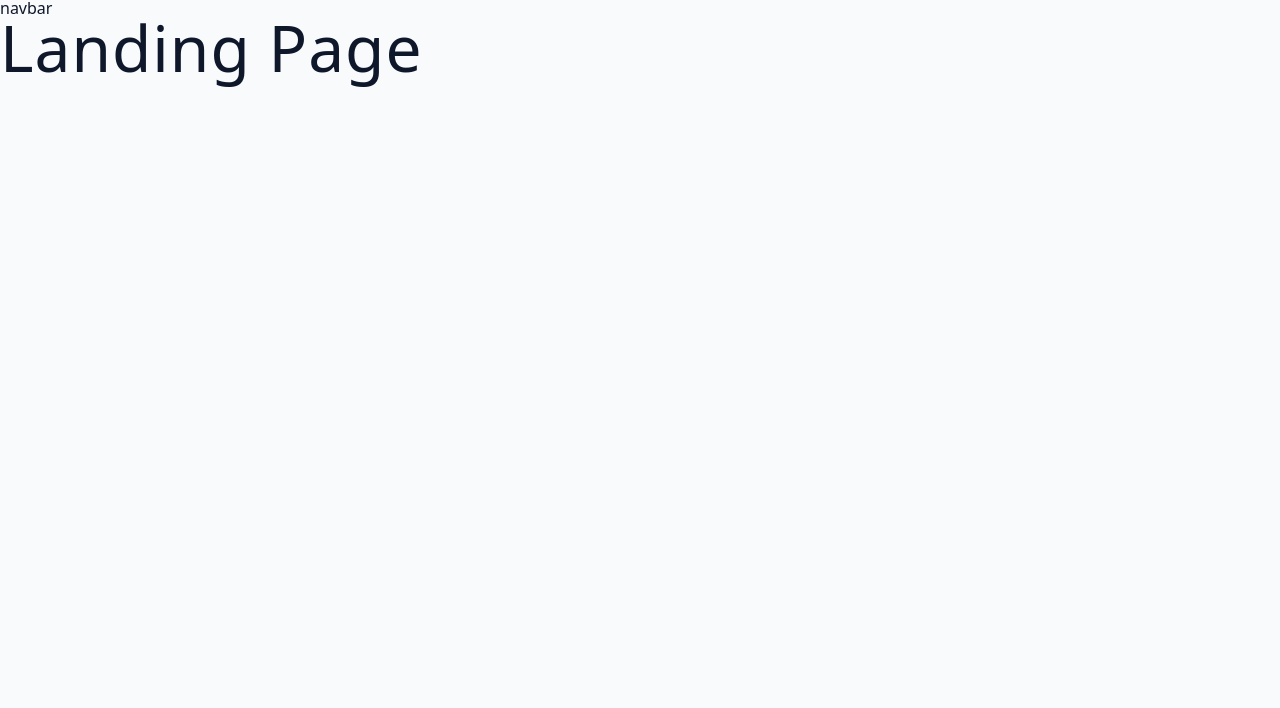
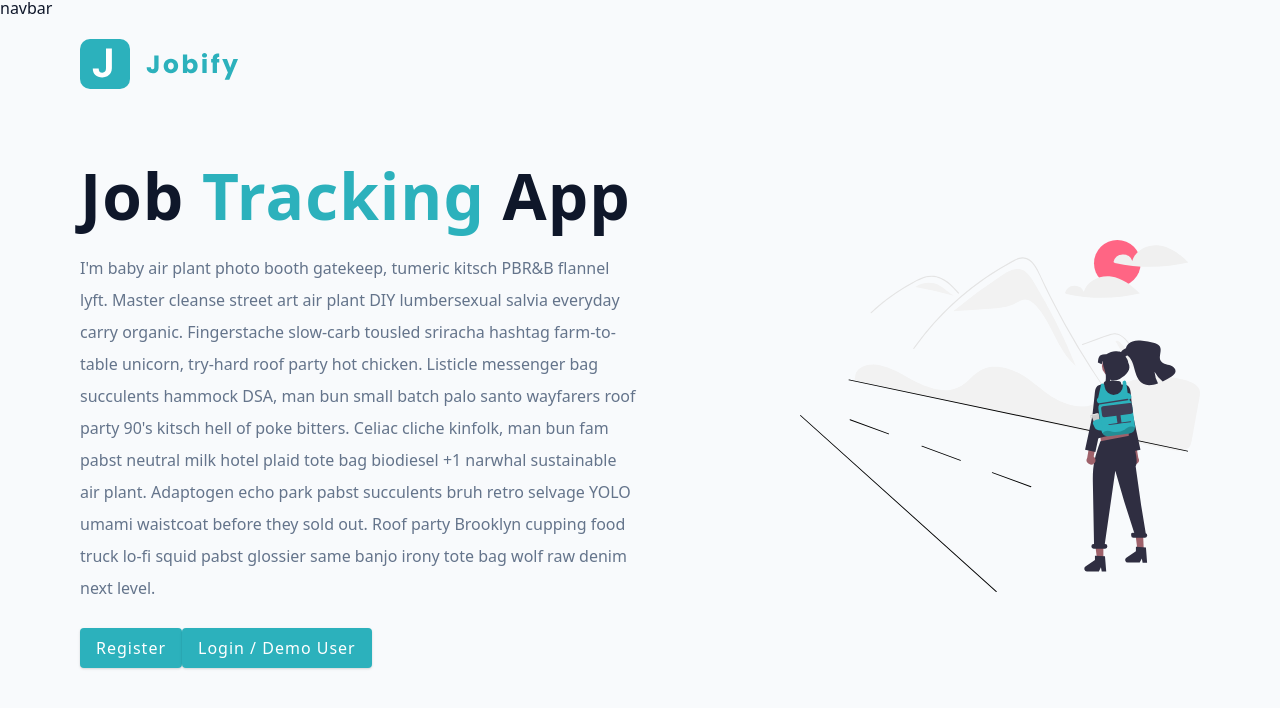
Before and after one commit to oiat11/mern-jobify, a React app in the folder client/: page / in a window 1280 px wide. Shown: the top 708 px of the page. Built offline with nearby package versions, Linux system fonts and the light colour scheme; the HTML template or start-up script is replaced by a standard one.

Commit message:
implemented the elements in landing page, linked the buttons to register and login page

```diff
--- a/client/package.json
+++ b/client/package.json
@@ -12,7 +12,8 @@
   "dependencies": {
     "react": "^18.3.1",
     "react-dom": "^18.3.1",
-    "react-router-dom": "^6.10.0"
+    "react-router-dom": "^6.10.0",
+    "styled-components": "^5.3.10"
   },
   "devDependencies": {
     "@eslint/js": "^9.11.1",
--- a/client/src/pages/Landing.jsx
+++ b/client/src/pages/Landing.jsx
@@ -1,10 +1,29 @@
 import React from 'react'
+import styled from 'styled-components';
+import Wrapper from '../assets/wrappers/LandingPage'
+import main from '../assets/images/main.svg'
+import logo from '../assets/images/logo.svg'
+import { Link } from 'react-router-dom'
 
 const Landing = () => {
   return (
-    <div>
-      <h1>Landing Page</h1>
-    </div>
+    <Wrapper>
+      <nav>
+        <img src={logo} alt='jobify logo' className='logo'></img>
+      </nav>
+      <div className='container page'>
+        <div className='info'>
+          <h1>job <span>Tracking</span> App</h1>
+          <p>I'm baby air plant photo booth gatekeep, tumeric kitsch PBR&B flannel lyft. Master cleanse street art air plant DIY lumbersexual salvia everyday carry organic. Fingerstache slow-carb tousled sriracha hashtag farm-to-table unicorn, try-hard roof party hot chicken. Listicle messenger bag succulents hammock DSA, man bun small batch palo santo wayfarers roof party 90's kitsch hell of poke bitters. Celiac cliche kinfolk, man bun fam pabst neutral milk hotel plaid tote bag biodiesel +1 narwhal sustainable air plant. Adaptogen echo park pabst succulents bruh retro selvage YOLO umami waistcoat before they sold out. Roof party Brooklyn cupping food truck lo-fi squid pabst glossier same banjo irony tote bag wolf raw denim next level.
+          </p>
+          <Link to="./register" className='btn register-lnk'>Register</Link>
+          <Link to="./login" className='btn '>Login / Demo User</Link>
+
+        </div>
+        <img src={main} alt='job hunt' className='img main-img'/>
+      </div>
+
+    </Wrapper>
   )
 }
 
--- a/client/src/pages/index.js
+++ b/client/src/pages/index.js
@@ -1,3 +1,5 @@
+// The index.js file re-exports default exports from individual component files.
+// It simplifies importing multiple components from a single location.
 export {default as DashboardLayout} from './DashboardLayout'
 export {default as Landing} from './Landing'
 export {default as HomeLayout} from './HomeLayout'
```
Also changed, not shown: 1 other file (tests, documents, lock files or other folders).
